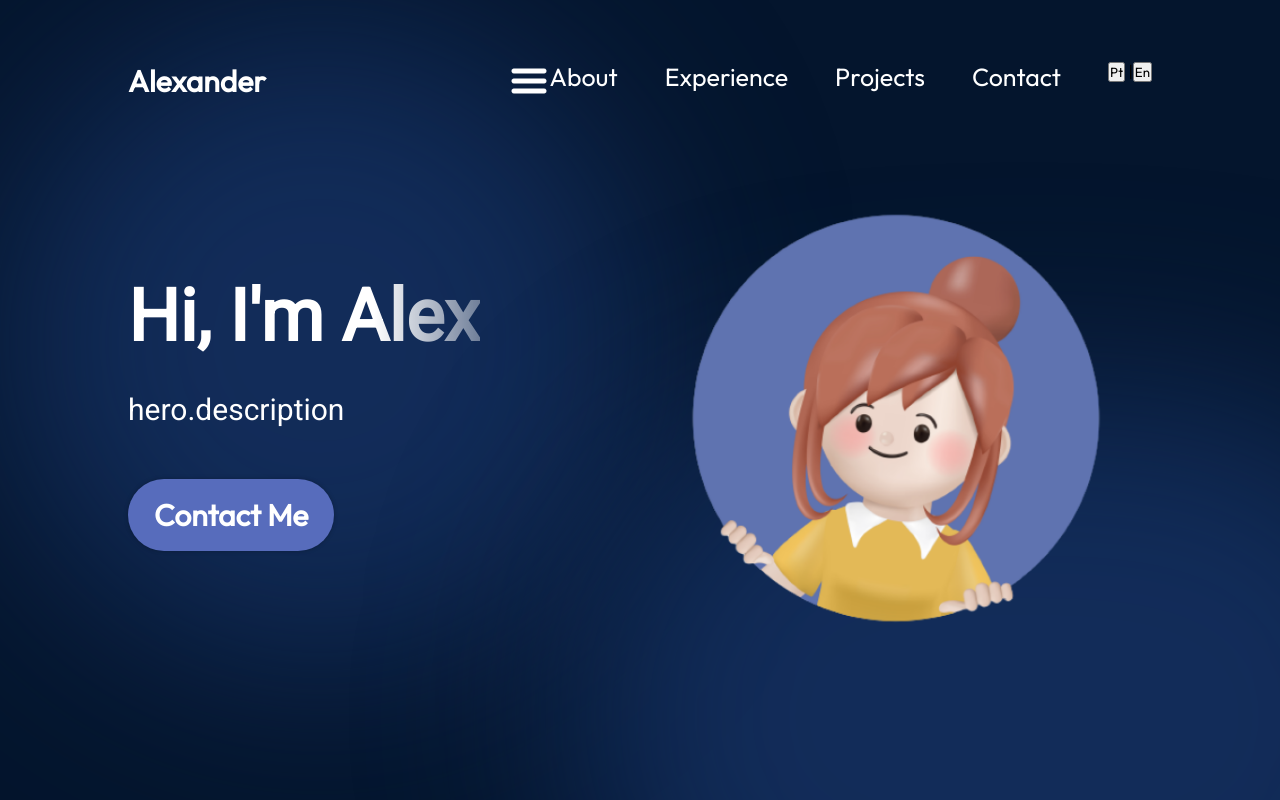
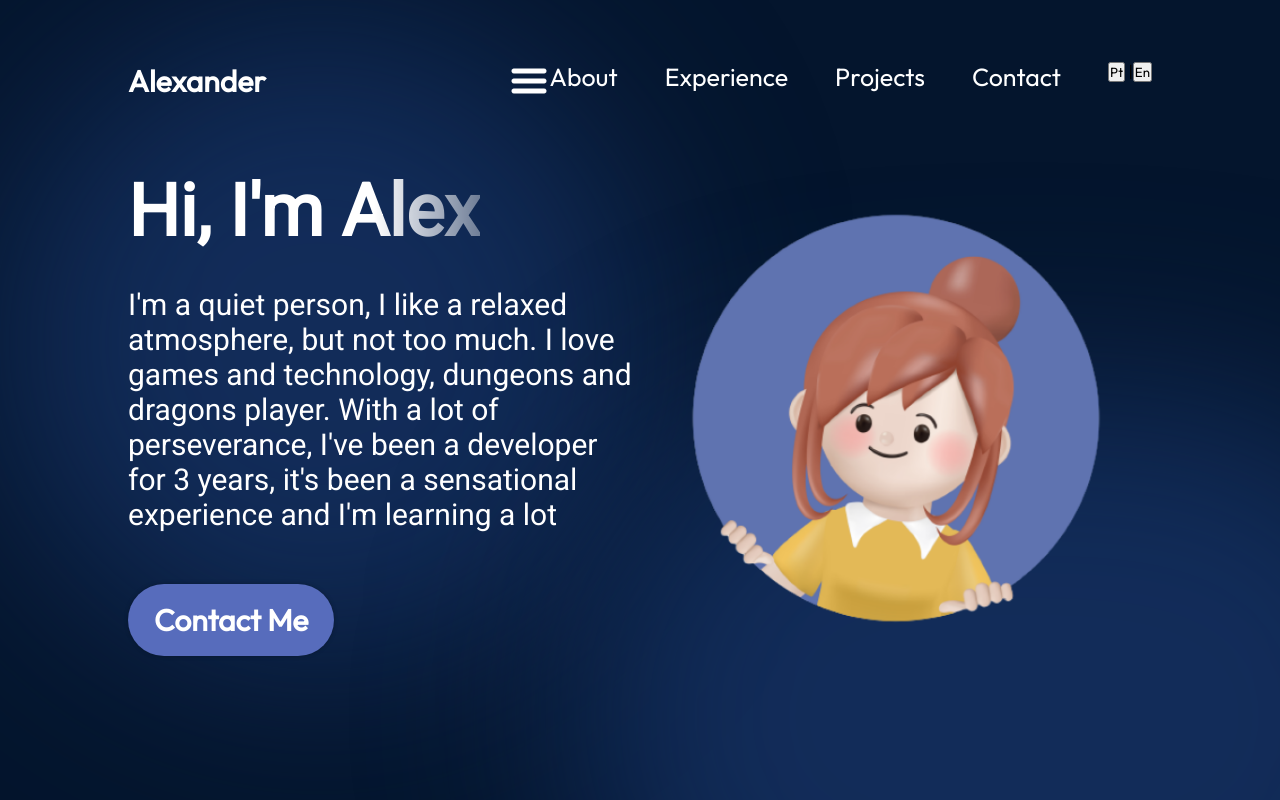
Before and after one commit to devgrunge/alexander-portifolio-website, a React (Vite) app: page / in a window 1280 px wide. Shown: the top 800 px of the page. Built offline with nearby package versions, Linux system fonts and the light colour scheme.

Commit message:
feat: create context to change translations

```diff
--- a/src/App.jsx
+++ b/src/App.jsx
@@ -1,3 +1,4 @@
+import { LanguageProvider } from "./locales/index";
 import styles from "./App.module.css";
 import { About } from "./components/About/About";
 import { Contact } from "./components/Contact/Contact";
@@ -8,6 +9,7 @@ import { Projects } from "./components/Projects/Projects";
 
 function App() {
   return (
+    <LanguageProvider>
       <div className={styles.App}>
         <Navbar />
         <Hero />
@@ -16,6 +18,7 @@ function App() {
         <Projects />
         <Contact />
       </div>
+    </LanguageProvider>
   );
 }
 
--- a/src/components/Navbar/Navbar.jsx
+++ b/src/components/Navbar/Navbar.jsx
@@ -1,16 +1,13 @@
 import React, { useState } from "react";
-import { FormattedMessage, useIntl } from "react-intl";
+import { FormattedMessage } from "react-intl";
 import styles from "./Navbar.module.css";
 import { getImageUrl } from "../../utils";
+import { useLanguage } from "../../locales";
 
 export const Navbar = () => {
   const [menuOpen, setMenuOpen] = useState(false);
-  const intl = useIntl();
+  const { changeLanguage } = useLanguage();
 
-  const changeLanguage = (locale) => {
-    intl.locale = locale;
-    console.log("vars ==>",locale, intl)
-  };
 
   return (
     <nav className={styles.navbar}>
--- a/src/locales/index.jsx
+++ b/src/locales/index.jsx
@@ -1,20 +1,44 @@
-import { IntlProvider, useIntl } from "react-intl";
+import React, { createContext, useContext, useState } from "react";
+import { IntlProvider } from "react-intl";
 import translationspt from "./translations/translationspt.json";
 import translationsen from "./translations/translationsen.json";
 
-export const IntlProviderWrapper = ({ children }) => {
+const LanguageContext = createContext();
+
+export const useLanguage = () => {
+  const context = useContext(LanguageContext);
+  if (!context) {
+    throw new Error("useLanguage must be used within a LanguageProvider");
+  }
+  return context;
+};
+
+export const LanguageProvider = ({ children }) => {
   const supportedLanguages = {
     en: translationsen,
     pt: translationspt,
   };
 
   const userLanguage = navigator.language.split(/[-_]/)[0];
+  const [currentLanguage, setCurrentLanguage] = useState(userLanguage);
+
+  const changeLanguage = (language) => {
+    setCurrentLanguage(language);
+  };
+
+  const contextValue = {
+    currentLanguage,
+    changeLanguage,
+  };
+
   return (
-    <IntlProvider
-      locale={userLanguage}
-      messages={supportedLanguages[userLanguage]}
-    >
-      {children}
-    </IntlProvider>
+    <LanguageContext.Provider value={contextValue}>
+      <IntlProvider
+        locale={currentLanguage}
+        messages={supportedLanguages[currentLanguage]}
+      >
+        {children}
+      </IntlProvider>
+    </LanguageContext.Provider>
   );
 };
--- a/src/locales/translations/translationsen.json
+++ b/src/locales/translations/translationsen.json
@@ -2,5 +2,5 @@
   "language.en": "En",
   "language.pt": "Pt",
   "hero.title": "Hi, I'm Alex",
-  "hero.description": ""
+  "hero.description": "I'm a quiet person, I like a relaxed atmosphere, but not too much. I love games and technology, dungeons and dragons player. With a lot of perseverance, I've been a developer for 3 years, it's been a sensational experience and I'm learning a lot"
 }
--- a/src/main.jsx
+++ b/src/main.jsx
@@ -1,7 +1,6 @@
 import React from "react";
 import ReactDOM from "react-dom/client";
 import App from "./App.jsx";
-import { IntlProviderWrapper } from "./locales/index.jsx";
 import "./index.css";
 
 import "@fontsource/outfit";
@@ -9,8 +8,6 @@ import "@fontsource/roboto";
 
 ReactDOM.createRoot(document.getElementById("root")).render(
   <React.StrictMode>
-    <IntlProviderWrapper>
       <App />
-    </IntlProviderWrapper>
   </React.StrictMode>
 );
```
Lines whose indentation alone changed are shown as unchanged.
